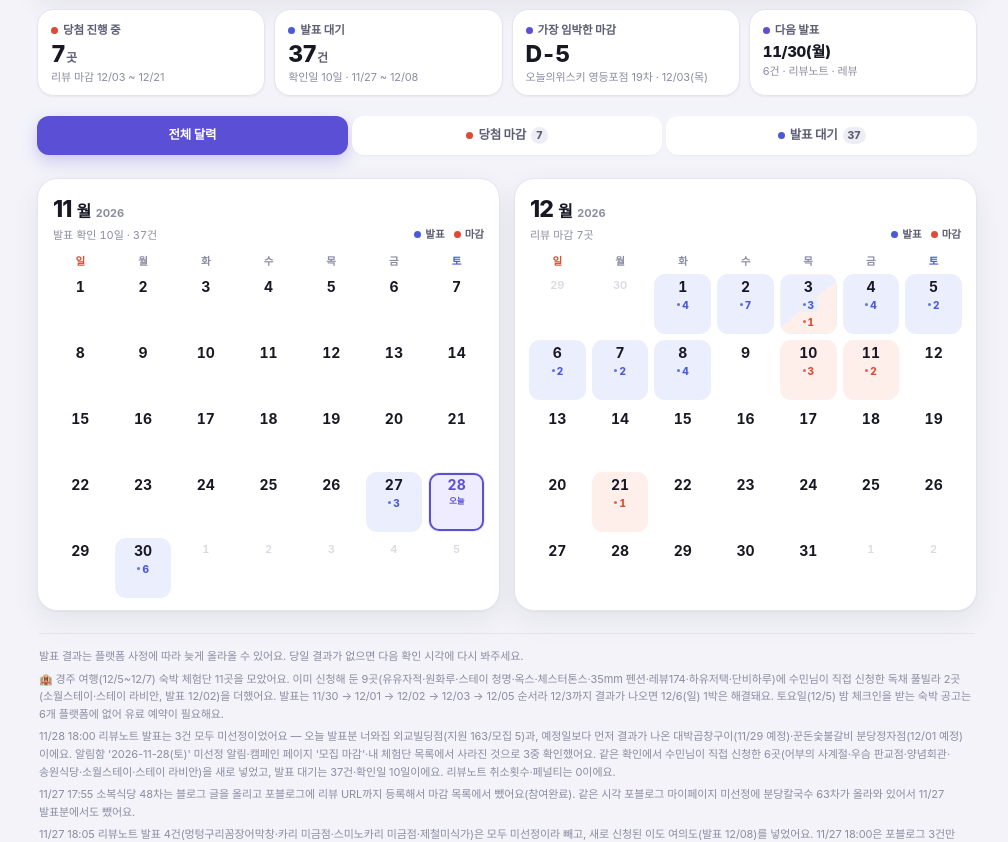
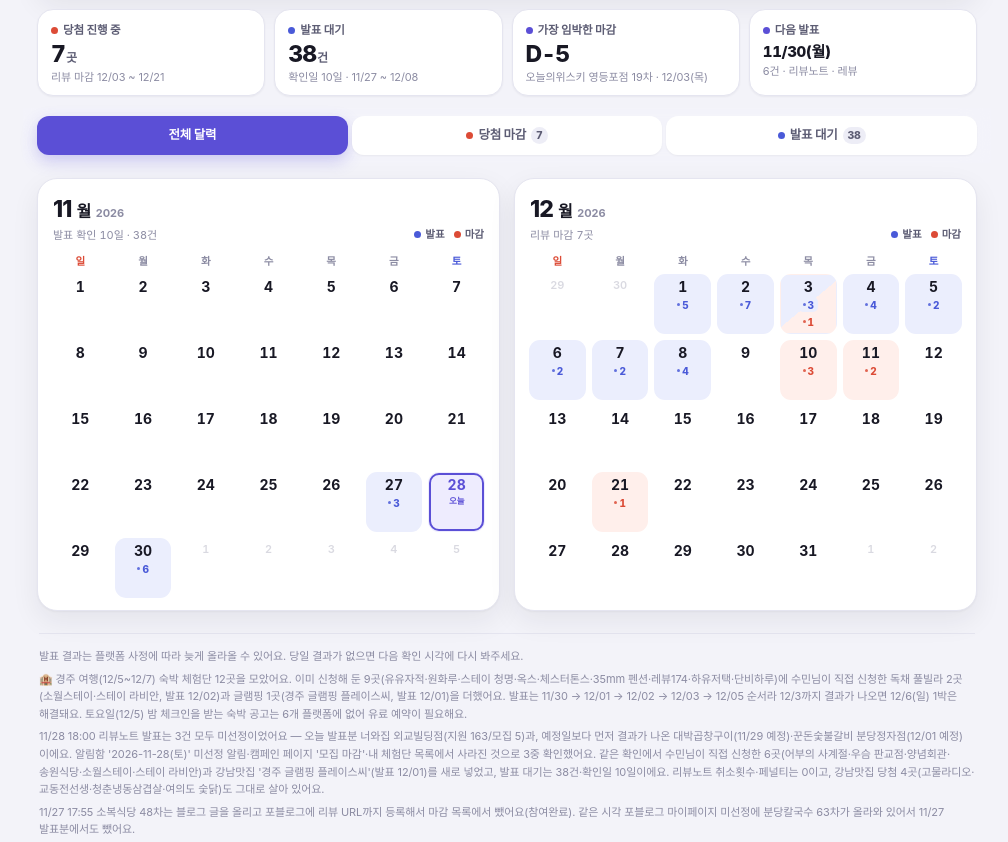
Before and after one commit to sumnniiii/trial-calendar-Public-, a plain HTML site: page index.html in a window 1280 px wide. Shown: the part 114-956 px from the top of the page, without its empty margins (133-1141 px from the left). Drawn offline with Linux system fonts and the light colour scheme.

Commit message:
Update: 강남맛집 신규 신청 '경주 글램핑 플레이스씨' 반영(발표 12/01, 경주 숙박 후보 12곳) · 강남맛집 선정 4건 유지 확인 (발표 대기 38건)

```diff
--- a/index.html
+++ b/index.html
@@ -412,7 +412,7 @@ h1 .thin{color:var(--ink-2);font-weight:700}
     </button>
     <button type="button" class="sum-card" data-jump="ann">
       <span class="sum-label"><i class="dot dot-ann"></i>발표 대기</span>
-      <strong class="sum-value" id="sumWait">37<small>건</small></strong>
+      <strong class="sum-value" id="sumWait">38<small>건</small></strong>
       <span class="sum-meta" id="sumWaitMeta">확인일 10일 · 11/27 ~ 12/08</span>
     </button>
     <button type="button" class="sum-card" data-jump="red">
@@ -430,7 +430,7 @@ h1 .thin{color:var(--ink-2);font-weight:700}
   <nav class="tabs" id="tabs" role="tablist" aria-label="보기 필터">
     <button type="button" class="tab is-active" data-filter="all" role="tab" aria-selected="true">전체 달력</button>
     <button type="button" class="tab" data-filter="red" role="tab" aria-selected="false"><i class="dot dot-dead"></i>당첨 마감 <span class="tab-count" id="tabRedCount">7</span></button>
-    <button type="button" class="tab" data-filter="blue" role="tab" aria-selected="false"><i class="dot dot-ann"></i>발표 대기 <span class="tab-count" id="tabBlueCount">37</span></button>
+    <button type="button" class="tab" data-filter="blue" role="tab" aria-selected="false"><i class="dot dot-ann"></i>발표 대기 <span class="tab-count" id="tabBlueCount">38</span></button>
   </nav>
 
   <main>
@@ -470,8 +470,8 @@ h1 .thin{color:var(--ink-2);font-weight:700}
 
     <footer class="foot">
       <p>발표 결과는 플랫폼 사정에 따라 늦게 올라올 수 있어요. 당일 결과가 없으면 다음 확인 시각에 다시 봐주세요.</p>
-      <p>🏨 경주 여행(12/5~12/7) 숙박 체험단 11곳을 모았어요. 이미 신청해 둔 9곳(유유자적·원화루·스테이 청명·옥스·체스터톤스·35mm 펜션·레뷰174·하유저택·단비하루)에 수민님이 직접 신청한 독채 풀빌라 2곳(소월스테이·스테이 라비안, 발표 12/02)을 더했어요. 발표는 11/30 → 12/01 → 12/02 → 12/03 → 12/05 순서라 12/3까지 결과가 나오면 12/6(일) 1박은 해결돼요. 토요일(12/5) 밤 체크인을 받는 숙박 공고는 6개 플랫폼에 없어 유료 예약이 필요해요.</p>
-      <p>11/28 18:00 리뷰노트 발표는 3건 모두 미선정이었어요 — 오늘 발표분 너와집 외교빌딩점(지원 163/모집 5)과, 예정일보다 먼저 결과가 나온 대박곱창구이(11/29 예정)·꾼돈숯불갈비 분당정자점(12/01 예정)이에요. 알림함 '2026-11-28(토)' 미선정 알림·캠페인 페이지 '모집 마감'·내 체험단 목록에서 사라진 것으로 3중 확인했어요. 같은 확인에서 수민님이 직접 신청한 6곳(어부의 사계절·우슴 판교점·양념회관·송원식당·소월스테이·스테이 라비안)을 새로 넣었고, 발표 대기는 37건·확인일 10일이에요. 리뷰노트 취소횟수·페널티는 0이에요.</p>
+      <p>🏨 경주 여행(12/5~12/7) 숙박 체험단 12곳을 모았어요. 이미 신청해 둔 9곳(유유자적·원화루·스테이 청명·옥스·체스터톤스·35mm 펜션·레뷰174·하유저택·단비하루)에 수민님이 직접 신청한 독채 풀빌라 2곳(소월스테이·스테이 라비안, 발표 12/02)과 글램핑 1곳(경주 글램핑 플레이스씨, 발표 12/01)을 더했어요. 발표는 11/30 → 12/01 → 12/02 → 12/03 → 12/05 순서라 12/3까지 결과가 나오면 12/6(일) 1박은 해결돼요. 토요일(12/5) 밤 체크인을 받는 숙박 공고는 6개 플랫폼에 없어 유료 예약이 필요해요.</p>
+      <p>11/28 18:00 리뷰노트 발표는 3건 모두 미선정이었어요 — 오늘 발표분 너와집 외교빌딩점(지원 163/모집 5)과, 예정일보다 먼저 결과가 나온 대박곱창구이(11/29 예정)·꾼돈숯불갈비 분당정자점(12/01 예정)이에요. 알림함 '2026-11-28(토)' 미선정 알림·캠페인 페이지 '모집 마감'·내 체험단 목록에서 사라진 것으로 3중 확인했어요. 같은 확인에서 수민님이 직접 신청한 6곳(어부의 사계절·우슴 판교점·양념회관·송원식당·소월스테이·스테이 라비안)과 강남맛집 '경주 글램핑 플레이스씨'(발표 12/01)를 새로 넣었고, 발표 대기는 38건·확인일 10일이에요. 리뷰노트 취소횟수·페널티는 0이고, 강남맛집 당첨 4곳(고물라디오·교동전선생·청춘냉동삼겹살·여의도 숯닭)도 그대로 살아 있어요.</p>
       <p>11/27 17:55 소복식당 48차는 블로그 글을 올리고 포블로그에 리뷰 URL까지 등록해서 마감 목록에서 뺐어요(참여완료). 같은 시각 포블로그 마이페이지 미선정에 분당칼국수 63차가 올라와 있어서 11/27 발표분에서도 뺐어요.</p>
       <p>11/27 18:05 리뷰노트 발표 4건(멍텅구리꼼장어막창·카리 미금점·스미노카리 미금점·제철미식가)은 모두 미선정이라 빼고, 새로 신청된 이도 여의도(발표 12/08)를 넣었어요. 11/27 18:00은 포블로그 3건만 남았고 다음 발표는 11/28 너와집이에요.</p>
       <p>11/27 20:00 포블로그 18:00 발표 3건(월화고기·한길양평해장국·느루집)은 아직 사이트에 결과가 안 올라왔어요. 마이페이지는 여전히 '결과 대기 / 오늘 선정 발표'라 당첨·미선정을 단정하지 않았고, 22:00과 11/28 09:00에 다시 확인할 예정이에요. 같은 날 수민님이 직접 신청한 4건(예뜨 신도림 꽃집 12/01, 원조마늘곱창·양키스그릴 문래점 36차 12/02, 분당 돈까스 정자본점 12/03)을 발표 대기에 더했어요. 원조마늘곱창과 양키스그릴 36차는 클립 업로드가 필수예요.</p>
@@ -492,7 +492,7 @@ h1 .thin{color:var(--ink-2);font-weight:700}
       <p>11/22~23 정리: 포블로그 2건(양키스그릴 문래점·신.주.옥.미 분당금곡점)은 발표 전 신청 취소, 리뷰노트 2건(수내닭꼬치 까치산역점·역전소금구이)은 미선정으로 뺐어요.</p>
       <p>레뷰 11/27 확인: 신청중 5건을 모두 달력에 넣었어요 — 땅끝마을·스테이윤슬·만석동철판집 영등포점 B는 발표 11/30, 속초 두 호텔은 12/01, 체스터톤스경주는 12/03이에요. 이날 발표된 강서 케이펍(66명 지원·10명 모집)과 영등포 산로(306명 지원·25명 모집)는 미선정이라 뺐어요.</p>
       <p>레뷰 신청중 4건의 조건은 땅끝마을 7만원 상당 회 1접시(노량진 수산시장·매일 09~21시·1일 전 예약), 전주한옥 스테이윤슬 1박 숙박권+2인 조식(월~목 입실·3일 전 예약), 만석동철판집 영등포점 B 2인 세트메뉴+후식(일~목 12~21시·2일 전 예약), 속초 두 호텔 숙박권+조식(일~목 체크인·가족 단위 필수·3일 전 예약)이에요.</p>
-      <p class="meta">기준 2026-11-28(토) 18:10 · 캠페인 정보는 각 플랫폼 공고 기준</p>
+      <p class="meta">기준 2026-11-28(토) 18:25 · 캠페인 정보는 각 플랫폼 공고 기준</p>
       <p class="tip"><span aria-hidden="true">📲</span><span>아이폰 사파리에서 <b>공유 → 홈 화면에 추가</b>를 누르면 앱처럼 열려요.</span></p>
     </footer>
   </main>
@@ -580,6 +580,7 @@ h1 .thin{color:var(--ink-2);font-weight:700}
         items: [
           { name: '한옥스테이원화루 101차 (경주)', platform: '디너의여왕', benefit: '커플룸 1박(15~20만원 상당)+조식', note: '경주 · 일·월·화·수·목 입실(금·토·공휴일 전날 불가) · 영상 1개 필수 · 지원 54/1', url: 'https://dinnerqueen.net/taste/1663438' },
           { name: '24시무인꽃집예뜨 신도림점 1차', platform: '포블로그', benefit: '5만원대 제품(최대 59,900원) 또는 현금 3만원', note: '셀프등록 · 신청 16/3 · 24시간 무인매장 · 체험·리뷰 12/02~12/20', url: 'https://4blog.net/campaign/416880/' },
+          { name: '경주 글램핑 플레이스씨 (경주)', platform: '강남맛집', benefit: '1일숙박(2인 기준) 체험권', note: '경주 사정동 · 신청 77/2 · 금·토·공휴일 전날 불가 · 2~3일 전 예약 필수 · 리뷰 등록 12/02~12/22', url: 'https://xn--939au0g4vj8sq.net/cp/?id=2368432' },
           { name: '회판장 문래점', platform: '리뷰노트', benefit: '5만원 이용권', note: '월·화·수·목·토·일 16:00~22:00 (금 제외) · 당일 예약·방문 불가 · 지원 161/7', url: 'https://www.reviewnote.co.kr/campaigns/1546761' },
           { name: '속초 두 호텔', platform: '레뷰', benefit: '숙박권(최대 4인) + 조식', note: '속초 교동 · 일~목 체크인 · 가족 단위 필수 · 3일 전 예약 필수 · 지원 162/3', url: 'https://www.revu.net/campaign/1441010' }
         ]
```
